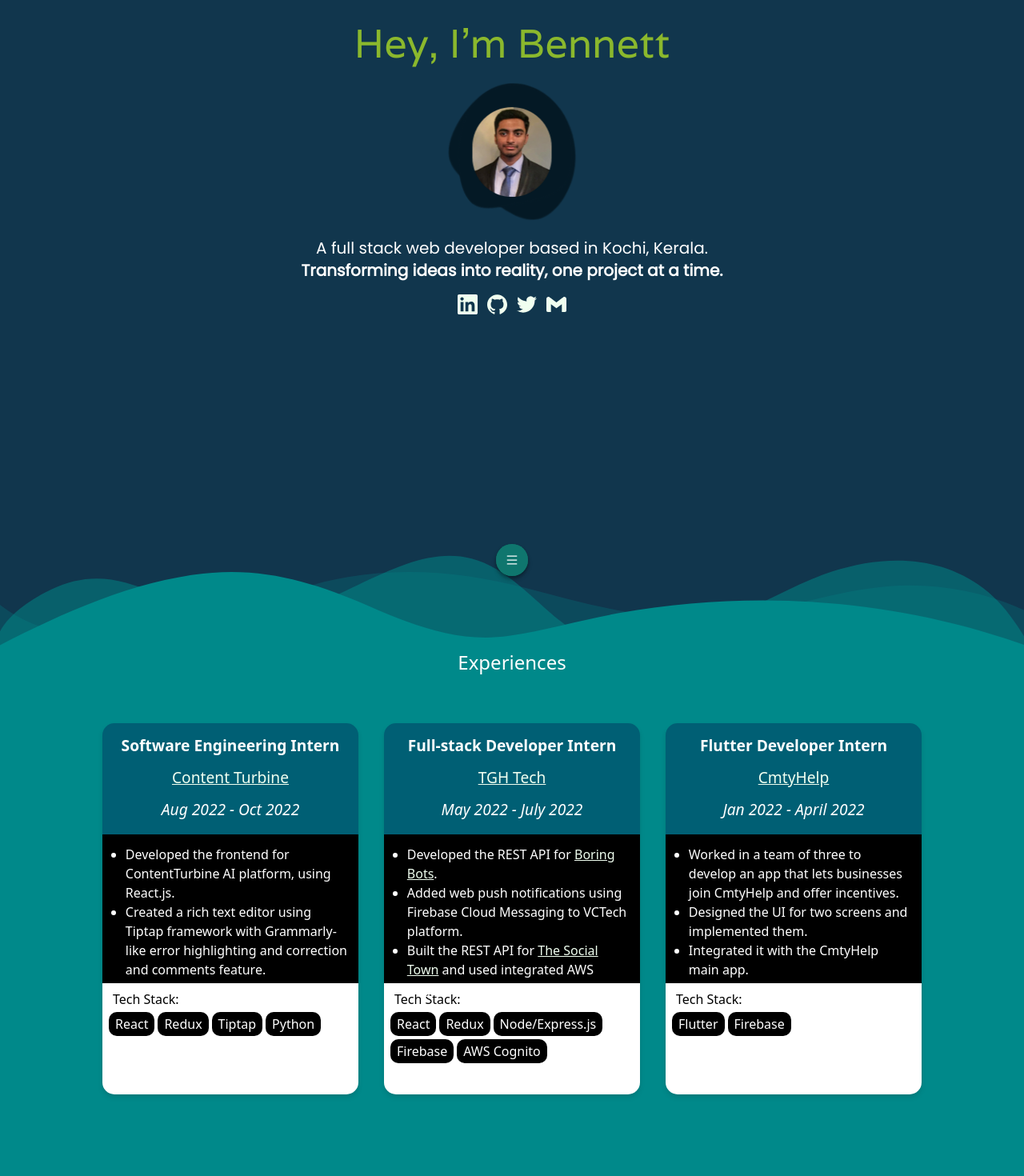
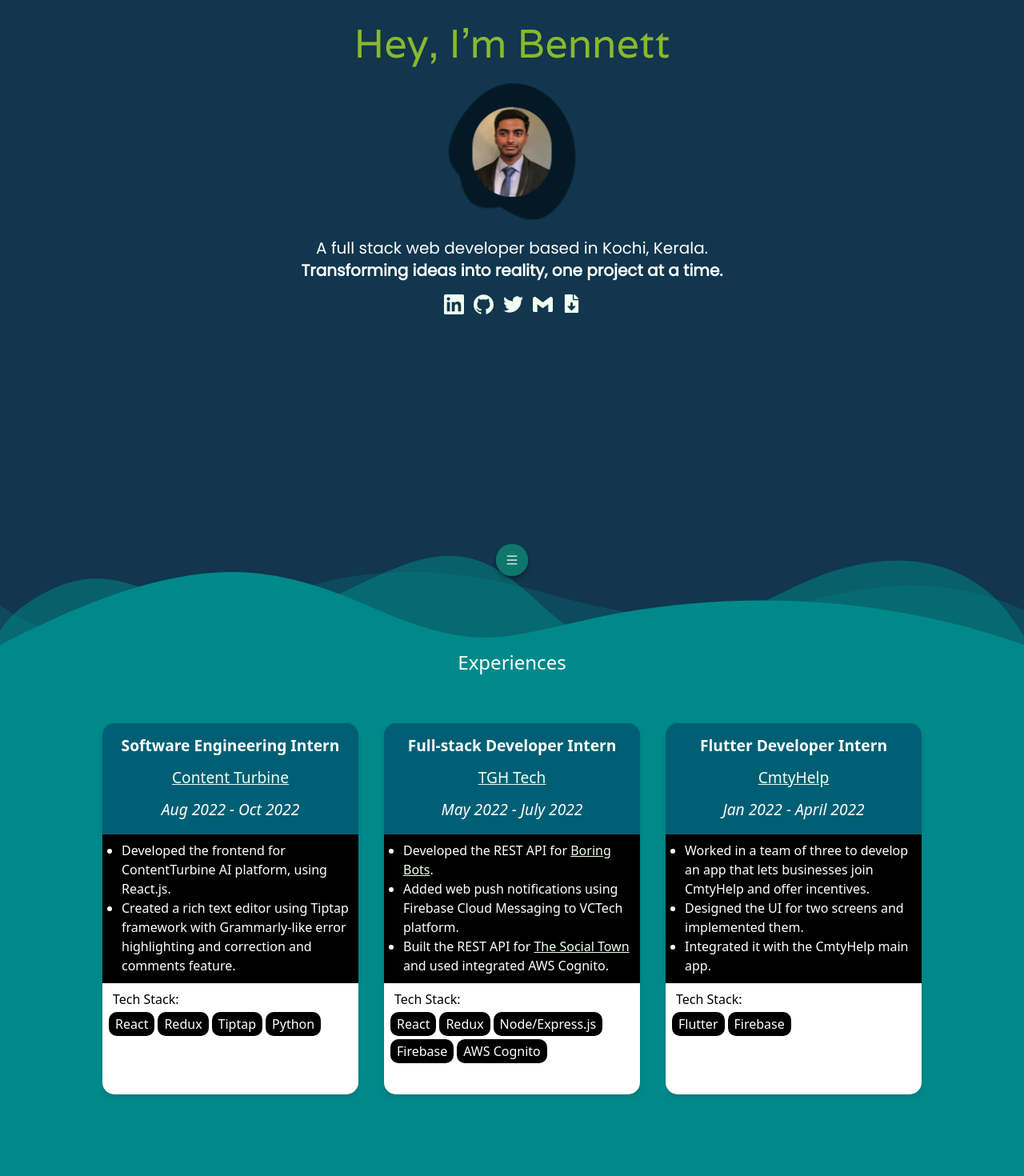
Before and after one commit to bennett1412/bennett1412.github.io, a Next.js app: page / in a window 1280 px wide. Shown: the top 1470 px of the page at 80% size. Built offline with nearby package versions, Linux system fonts and the light colour scheme.

Commit message:
Fixed padding issue and added resume

```diff
--- a/components/Intro.js
+++ b/components/Intro.js
@@ -3,6 +3,7 @@ import React from 'react'
 import ImageComponent from './minorComponents/ImageComponent'
 import { SiLinkedin, SiTwitter, SiGithub, SiGmail } from 'react-icons/si';
 import { GrDocumentDownload } from 'react-icons/gr';
+import { FaFileDownload } from 'react-icons/fa';
 const Intro = () => {
     return (
         <section id='about' className='relative h-screen'>
@@ -41,10 +42,12 @@ const Intro = () => {
                     <p className='font-bold ' >Transforming ideas into reality, one project at a time.</p>
                 </div>
                 <div className='flex gap-x-3'>
-                    <a rel="noopener noreferrer" target={'_blank'} href='https://www.linkedin.com/in/bennett-b-madavana-1a6b631b0/'><SiLinkedin className='hover:lemon-shadow' size={25} /></a>
-                    <a rel="noopener noreferrer" target={'_blank'} href='https://github.com/bennett1412/'><SiGithub className='hover:lemon-shadow' size={25} /></a>
-                    <a rel="noopener noreferrer" target={'_blank'} href='https://twitter.com/MadavanaB/'><SiTwitter size={25} className='hover:lemon-shadow' /></a>
-                    <a rel="noopener noreferrer" target={'_blank'} title='bennettmadavana@gmail.com' href='mailto:bennettmadavana@gmail.com'><SiGmail className='hover:lemon-shadow' size={25} /></a>
+                    <a rel="noopener noreferrer" target={'_blank'} href='https://www.linkedin.com/in/bennett-b-madavana-1a6b631b0/'><SiLinkedin className='hover-glow' size={25} /></a>
+                    <a rel="noopener noreferrer" target={'_blank'} href='https://github.com/bennett1412/'><SiGithub className='hover-glow' size={25} /></a>
+                    <a rel="noopener noreferrer" target={'_blank'} href='https://twitter.com/MadavanaB/'><SiTwitter size={25} className='hover-glow' /></a>
+                    <a rel="noopener noreferrer" target={'_blank'} title='bennettmadavana@gmail.com' href='mailto:bennettmadavana@gmail.com'><SiGmail className='hover-glow' size={25} /></a>
+                    <a rel="noopener noreferrer" target={'_blank'} title='Download Resume' href='/resume_v0.2.pdf'><FaFileDownload className='hover-glow' size={23} /></a>
+
                     {/* <a rel="noopener noreferrer" target={'_blank'} title='/resume' href='mailto:bennettmadavana@gmail.com'><SiGmail className='hover:lemon-shadow' size={25} /></a> */}
                 </div>
 
--- a/components/Projects.js
+++ b/components/Projects.js
@@ -11,6 +11,7 @@ const Projects = () => {
                     body={'A Google Keep like note taking app that has rich formatting options for a better user experience.'}
                     icons={[SiReact, SiFirebase]}
                     github={'https://github.com/bennett1412/do-note'}
+                    live={'https://do-note-3f1f7.web.app/'}
                 />
                 <ProjectCard
                     title={'Redsparks'}
--- a/pages/_document.js
+++ b/pages/_document.js
@@ -8,7 +8,7 @@ export default function Document() {
         <meta name="description" content="Showcasing my skills as a web developer. Discover my latest projects and see my work in action." />
         <meta name="keywords" content="web development, portfolio, web developer, HTML, CSS, JavaScript, responsive design, front-end development, UI/UX design, projects, skills, experience, hire" />
         <link rel="preconnect" href="https://fonts.googleapis.com" />
-        <link rel="preconnect" href="https://fonts.gstatic.com" crossOrigin={true} />
+        <link rel="preconnect" href="https://fonts.gstatic.com" crossOrigin={"true"} />
         <link href="https://fonts.googleapis.com/css2?&family=Inter&family=JetBrains+Mono&family=Poppins&family=Varela&display=swap" rel="stylesheet" />
       </Head>
       <body>
--- a/styles/globals.css
+++ b/styles/globals.css
@@ -68,7 +68,7 @@
     position: absolute;
     top: 30%;
     z-index: 5;
-    padding: 0.8rem;
+    padding: 0.5rem;
     height: 70%;
     border-radius: 0 0 15px 15px;
     transition: height 0.8s ease;
@@ -94,11 +94,6 @@
     transform: scale(1.1);
   }
 
-  .lemon-shadow {
-    -webkit-filter: drop-shadow(0 0 0.56rem #92da7b);
-    filter: drop-shadow(0 0 0.56rem #92da7b);
-  }
-
   .project-card .title {
     font-style: normal;
     font-weight: 400;
@@ -118,3 +113,14 @@
     transition: all 1s;
   }
 }
+
+@layer utilities {
+  .lemon-shadow {
+    -webkit-filter: drop-shadow(0 0 0.56rem #92da7b);
+    filter: drop-shadow(0 0 0.56rem #92da7b);
+  }
+  .hover-glow {
+    @apply hover:lemon-shadow;
+    transition: filter 0.9s;
+  }
+}
```
Also changed, not shown: 1 other file (tests, documents, lock files or other folders).
